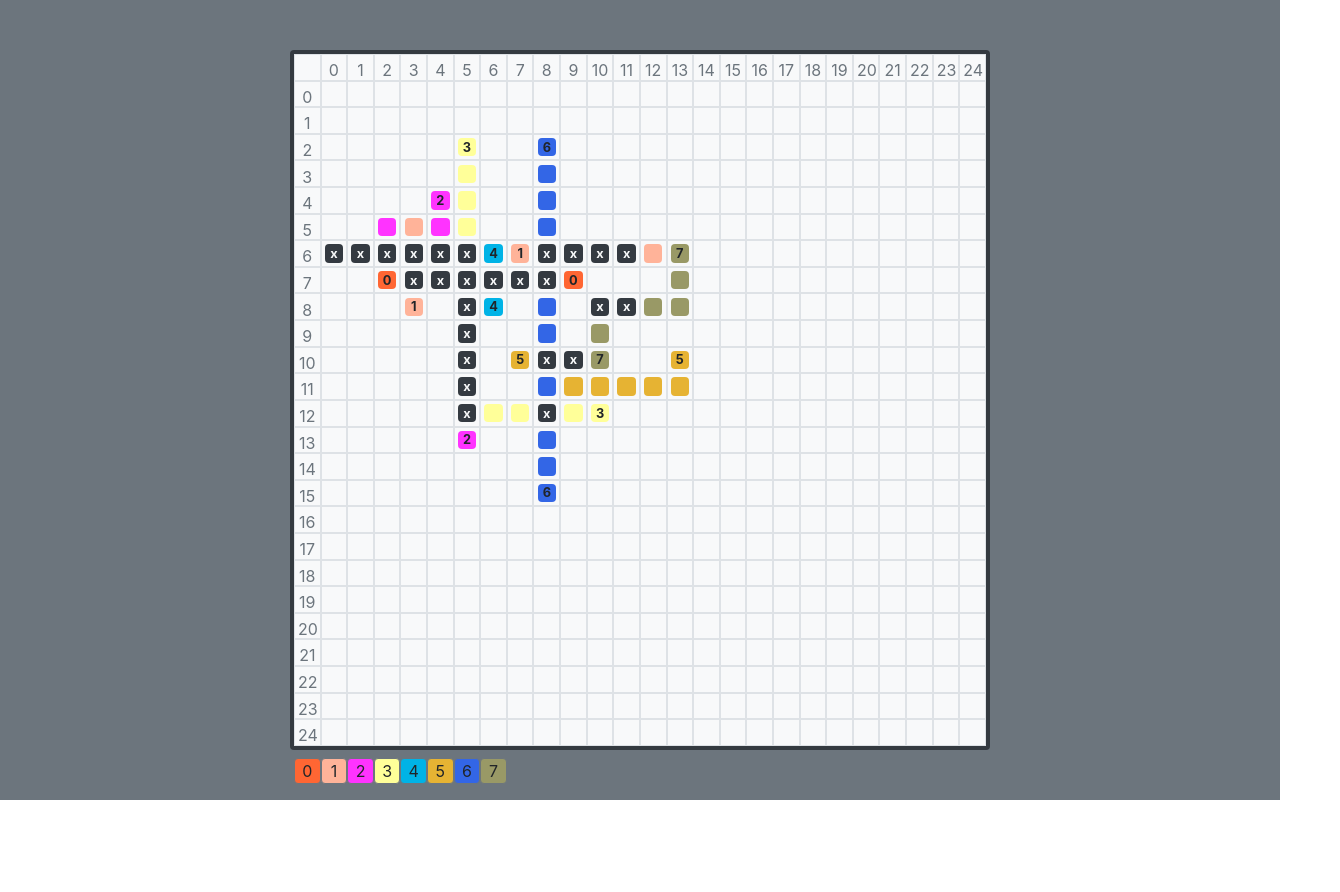
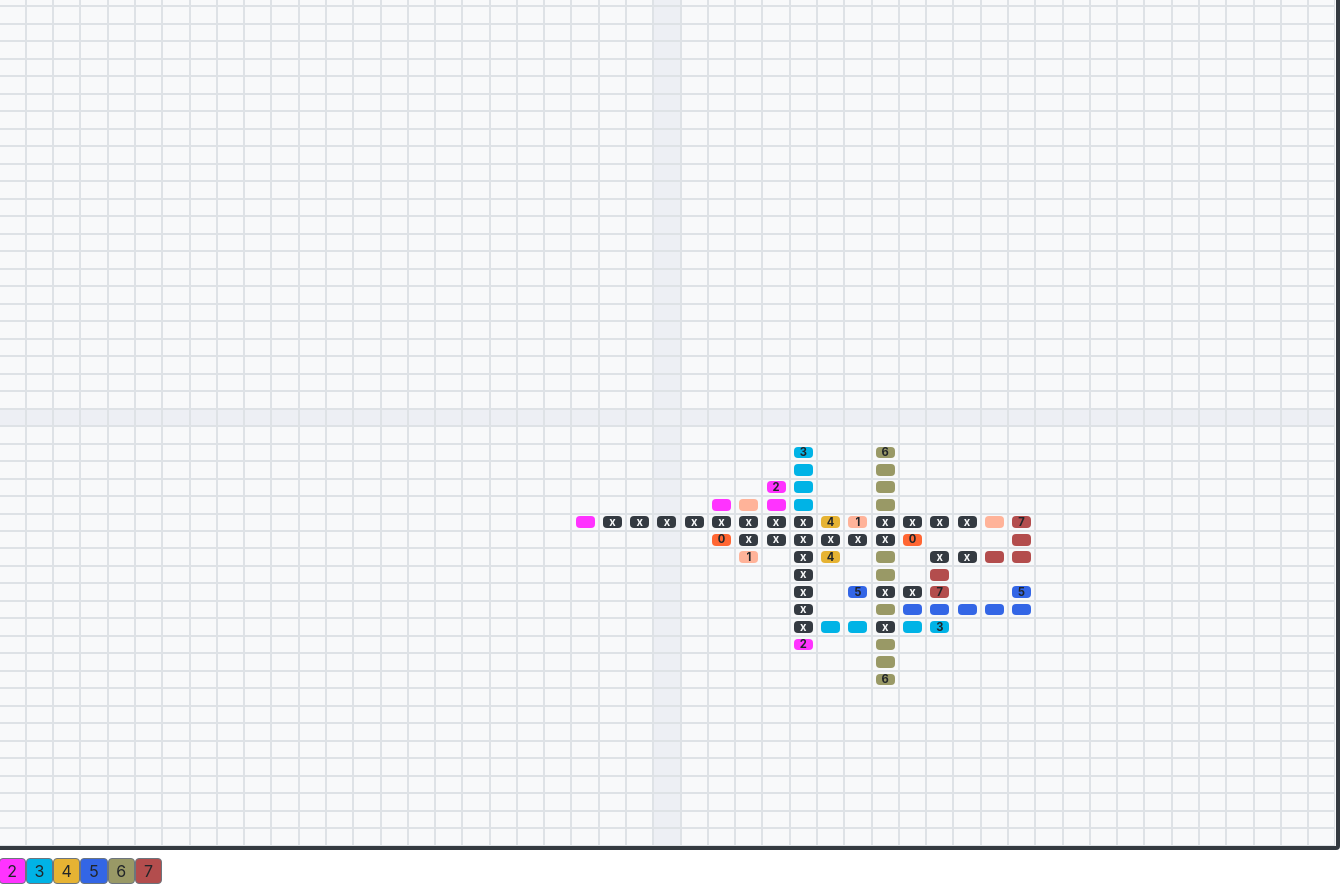
Before and after one commit to Ukasz09/pcb-design-problem-ui, an Angular app: page / in a window 1280 px wide. Shown: the whole page, 1340 px wide, since content can reach past the window. Before the commit the page ends 800 px from the top, so only its background shows below. Built offline with nearby package versions, Linux system fonts and the light colour scheme.

Commit message:
Add negative value support

```diff
--- a/src/app/app.component.html
+++ b/src/app/app.component.html
@@ -1,7 +1,7 @@
 <div
-  class="bg-secondary vh-100 d-flex flex-column justify-content-center align-items-center"
+  class="bg-secondary d-flex flex-column justify-content-center align-items-center vh-100"
 >
-  <div style="height: 700px; width: 700px">
+  <div style="height: 900px; width: 1400px">
     <div class="bg-dark rounded p-1 h-100 w-100">
       <!-- ------------------------------------------- X indexes ------------------------------------------- -->
       <div
@@ -19,14 +19,18 @@
           class="d-flex border justify-content-center align-items-center"
           [style.width.%]="blockSize"
         >
-          <span class="w-75 h-75 text-center rounded">{{ x }}</span>
+          <span
+            class="w-75 h-75 text-center rounded"
+            style="font-size: 0.7rem"
+            >{{ x - columnsQty / 2 }}</span
+          >
         </div>
       </div>
 
       <!-- ------------------------------------------- content ------------------------------------------- -->
       <div
         *ngFor="let _ of [].constructor(rowsQty); let y = index"
-        class="d-flex flex-row rounded bg-light"
+        class="d-flex flex-row bg-light"
         [style.height.%]="blockSize"
       >
         <!-- ----------------------- Y index ---------------------- -->
@@ -34,17 +38,22 @@
           class="border d-flex justify-content-center align-items-center"
           [style.width.%]="blockSize"
         >
-          <span class="w-75 h-75 text-center rounded text-muted">{{ y }}</span>
+          <span
+            class="w-75 h-75 text-center rounded text-muted"
+            style="font-size: 0.7rem"
+            >{{ y - rowsQty / 2 }}</span
+          >
         </div>
         <!-- ----------------------- content ---------------------- -->
         <div
           *ngFor="let _ of [].constructor(columnsQty); let x = index"
           class="border d-flex justify-content-center align-items-center"
           [style.width.%]="blockSize"
+          [style.background-color]="getBoardColor(x, y)"
         >
           <span
             class="w-75 h-75 text-center rounded d-flex justify-content-center align-items-center font-weight-bold"
-            style="font-size: 0.8rem"
+            style="font-size: 0.7rem"
             [ngClass]="getBlockTextStyles(x, y)"
             [style.background-color]="getBlockColor(x, y)"
           >
@@ -59,7 +68,10 @@
         class="border border-secondary rounded text-center my-1"
         style="cursor: pointer"
         [style.background-color]="
-          getBlockColor(endpointPair[0][0], endpointPair[0][1])
+          getBlockColor(
+            endpointPair[0][0] + rowsQty / 2,
+            endpointPair[0][1] + columnsQty / 2
+          )
         "
         (mouseenter)="onLegendBlockMouseEnter(i)"
         (mouseleave)="onLegendBlockMouseLeave()"
--- a/src/app/app.component.ts
+++ b/src/app/app.component.ts
@@ -11,8 +11,9 @@ export class AppComponent implements OnInit {
   startedColor = 'rgba(0,0,0,0)';
   overlappedPathColor = '#343A41'; // make sure that no exist path with this color
   overlapedPathContent = 'x';
-  columnsQty = 25;
-  rowsQty = 25;
+  axisColor = '#edeff4';
+  columnsQty = 25 * 2;
+  rowsQty = 25 * 2;
   colors = Constants.randomColors;
   colorsMatrix: string[][];
   paths: [number, number][][] = InputData.data;
@@ -42,6 +43,12 @@ export class AppComponent implements OnInit {
       .map(() => new Array(this.columnsQty).fill(this.startedColor));
   }
 
+  getBoardColor(x: number, y: number): string {
+    return x - this.columnsQty / 2 === 0 || y - this.rowsQty / 2 === 0
+      ? this.axisColor
+      : '';
+  }
+
   private fillMatrixWithColors(paths: [number, number][][]): void {
     let pathIndex = 0;
     for (let path of paths) {
@@ -50,18 +57,21 @@ export class AppComponent implements OnInit {
         pathIndex == this.actualDisplayedPathId;
       if (pathIsVisible) {
         for (let segment of path) {
-          const x = segment[0];
-          const y = segment[1];
-          if (x < 0 || y < 0 || x >= this.rowsQty || y >= this.columnsQty) {
-            console.warn(`Block: ${x},${y} outsied map`);
+          let x = segment[0];
+          let y = segment[1];
+          // if (x < 0 || y < 0 || x >= this.rowsQty || y >= this.columnsQty) {
+          //   console.warn(`Block: ${x},${y} outsied map`);
+          // }
+          // else {
+          x += this.columnsQty / 2;
+          y += this.rowsQty / 2;
+          const actualColor = this.colorsMatrix[x][y];
+          if (actualColor === this.startedColor) {
+            this.colorsMatrix[x][y] = this.colors[pathIndex];
           } else {
-            const actualColor = this.colorsMatrix[x][y];
-            if (actualColor === this.startedColor) {
-              this.colorsMatrix[x][y] = this.colors[pathIndex];
-            } else {
-              this.colorsMatrix[x][y] = this.overlappedPathColor;
-            }
+            this.colorsMatrix[x][y] = this.overlappedPathColor;
           }
+          // }
         }
       }
       pathIndex++;
@@ -78,7 +88,10 @@ export class AppComponent implements OnInit {
   }
 
   getBlockTextContent(x: number, y: number): string {
-    const indexOfPath = this.getIndexOfPath([x, y]);
+    const indexOfPath = this.getIndexOfPath([
+      x - this.columnsQty / 2,
+      y - this.rowsQty / 2,
+    ]);
     if (indexOfPath !== -1) {
       return indexOfPath.toString();
     }
--- a/src/app/constants.ts
+++ b/src/app/constants.ts
@@ -281,12 +281,10 @@ export class Constants {
     '#FF6633',
     '#FFB399',
     '#FF33FF',
-    '#FFFF99',
     '#00B3E6',
     '#E6B333',
     '#3366E6',
     '#999966',
-    '#99FF99',
     '#B34D4D',
     '#80B300',
     '#809900',
```
